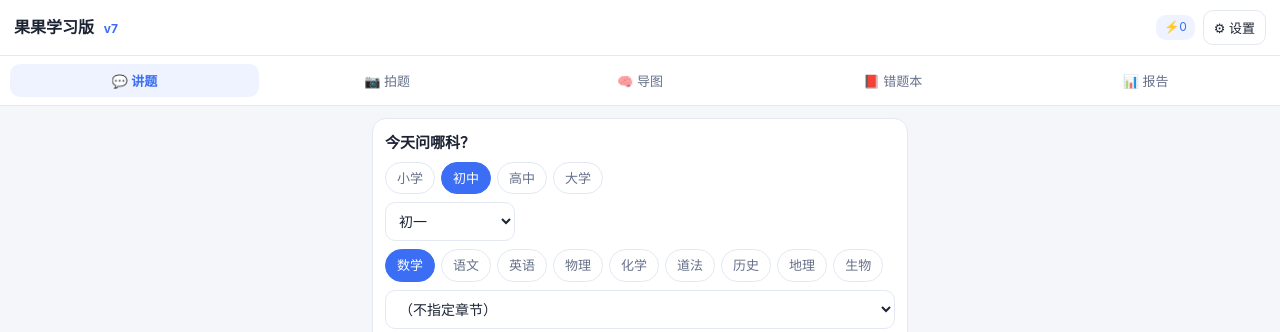
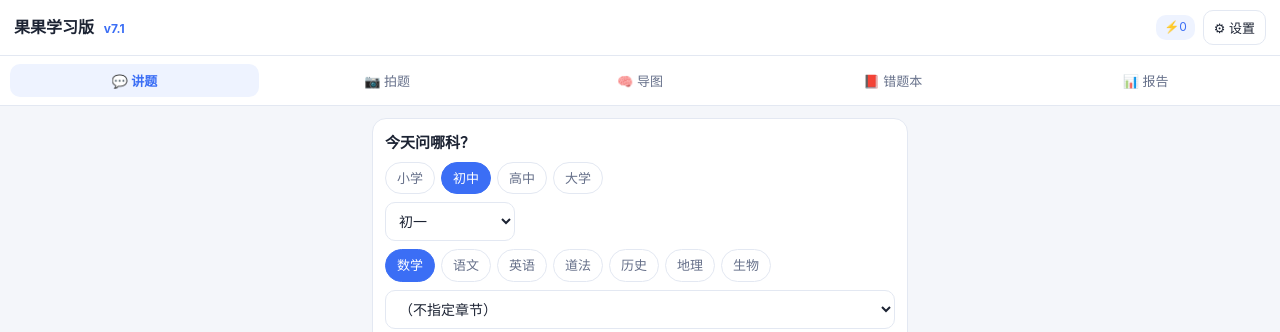
Before and after one commit to jovi0112/gg-study, a plain HTML site: page index.html in a window 1280 px wide. Shown: the top 332 px of the page. Drawn offline with Linux system fonts and the light colour scheme.

Commit message:
v7.1: per-grade chapter catalogs + grade-linked subjects (fix stale grade-1 chapters)

```diff
--- a/index.html
+++ b/index.html
@@ -3,7 +3,7 @@
 <head>
 <meta charset="utf-8">
 <meta name="viewport" content="width=device-width,initial-scale=1,viewport-fit=cover">
-<title>果果学习版 v7</title>
+<title>果果学习版 v7.1</title>
 <style>
 :root{--bg:#f4f6fa;--card:#fff;--ink:#1c2333;--sub:#66708a;--pri:#3b6ef5;--pri2:#eef3ff;--ok:#1a9e5c;--warn:#c2410c;--line:#e3e8f2;--red:#d64545}
 *{box-sizing:border-box;-webkit-tap-highlight-color:transparent}
@@ -63,7 +63,7 @@ details{margin-top:6px}summary{cursor:pointer;color:var(--pri);font-size:13px}
 </style>
 </head>
 <body>
-<header><b>果果学习版 <i>v7</i></b><span style="display:flex;gap:8px;align-items:center"><span id="qChip" onclick="quotaInfo()" title="累计AI流量">⚡…</span><button class="btn sm" onclick="showTab('tab-set')">⚙ 设置</button></span></header>
+<header><b>果果学习版 <i>v7.1</i></b><span style="display:flex;gap:8px;align-items:center"><span id="qChip" onclick="quotaInfo()" title="累计AI流量">⚡…</span><button class="btn sm" onclick="showTab('tab-set')">⚙ 设置</button></span></header>
 <nav id="tabs">
   <button class="on" data-t="tab-ask" onclick="showTab('tab-ask')">💬 讲题</button>
   <button data-t="tab-photo" onclick="showTab('tab-photo')">📷 拍题</button>
@@ -193,20 +193,44 @@ const SUBJ={
  umath:{n:"高等数学"},ueng:{n:"大学英语"},uphy:{n:"大学物理"},ucode:{n:"编程基础"},uother:{n:"其它"}};
 const STAGES={
  "小学":{grades:["一年级","二年级","三年级","四年级","五年级","六年级"],subj:["math","chin","eng"]},
- "初中":{grades:["初一","初二","初三"],subj:["math","chin","eng","phys","chem","pol","his","geo","bio"]},
+ "初中":{grades:["初一","初二","初三"]},
  "高中":{grades:["高一","高二","高三"],subj:["math","chin","eng","phys","chem","bio","pol","his","geo"]},
  "大学":{grades:["大一","大二","大三","大四"],subj:["umath","ueng","uphy","ucode","uother"]}};
+/* 初中科目按年级联动：物理初二起、化学初三起 */
+function subjOf(stg,grade){
+  if(stg==="初中"){
+    if(grade==="初三")return["math","chin","eng","phys","chem","pol","his","geo","bio"];
+    if(grade==="初二")return["math","chin","eng","phys","pol","his","geo","bio"];
+    return["math","chin","eng","pol","his","geo","bio"];}
+  return (STAGES[stg]||STAGES["初中"]).subj||[]
+}
+/* 章节 按 学段.年级.科目 预置（人教/统编目录）；旧式 学段.科目 作高中等兜底 */
 const CHAPS={
  "小学.math":["20以内加减法","表内乘除法","分数的初步认识","小数的初步认识","简易方程","长方形与正方形"],
- "初中.math":["有理数","有理数的运算","整式加减","一元一次方程","几何图形初步"],
- "初中.chin":["春/济南的冬天","散文诗二首","从百草园到三味书屋","朝花夕拾名著导读","文言文《世说新语》二则"],
- "初中.eng":["My classmates","Daily routines","My family","My school day","一般现在时"],
- "初中.pol":["中学时代","认识自我","友谊与成长","师长情谊"],
- "初中.his":["史前时期","夏商周","秦汉","三国两晋南北朝"],
- "初中.geo":["地球与地图","陆地和海洋","天气与气候","居民与聚落"],
- "初中.bio":["生物与环境","生物体的结构层次","绿色植物","人体的呼吸"],
- "初中.phys":["声现象","光现象","物态变化","电流和电路","电压电阻","欧姆定律"],
- "初中.chem":["走进化学世界","我们周围的空气","物质构成的奥秘","自然界的水","化学方程式","碳和碳的氧化物","金属和金属材料","溶液","酸和碱"],
+ "初中.初一.math":["有理数","有理数的运算","整式加减","一元一次方程","几何图形初步","相交线与平行线","实数","平面直角坐标系","二元一次方程组","不等式与不等式组"],
+ "初中.初二.math":["三角形","全等三角形","轴对称","整式的乘法与因式分解","分式","二次根式","勾股定理","平行四边形","一次函数","数据的分析"],
+ "初中.初三.math":["一元二次方程","二次函数","旋转","圆","概率初步","反比例函数","相似","锐角三角函数","投影与视图"],
+ "初中.初一.chin":["春/济南的冬天","散文诗二首","从百草园到三味书屋","朝花夕拾名著导读","文言文《世说新语》二则"],
+ "初中.初二.chin":["消息二则（新闻）","藤野先生","回忆我的母亲","背影","白杨礼赞","苏州园林/中国石拱桥（说明文）","红星照耀中国（名著）"],
+ "初中.初三.chin":["岳阳楼记","醉翁亭记","湖心亭看雪","我的叔叔于勒","范进中举","曹刿论战","出师表","儒林外史（名著）"],
+ "初中.初一.eng":["My classmates","Daily routines","My family","My school day","一般现在时"],
+ "初中.初二.eng":["一般过去时","比较级与最高级","be going to 计划","情态动词与邀请","祈使句与制作过程"],
+ "初中.初三.eng":["现在完成时","被动语态","宾语从句","定语从句","used to 与过去习惯"],
+ "初中.初一.pol":["中学时代","认识自我","友谊与成长","师长情谊"],
+ "初中.初二.pol":["丰富的社会生活","网络生活新空间","社会生活讲道德","做守法的公民","勇担社会责任","维护国家利益"],
+ "初中.初三.pol":["坚持宪法至上","公民权利与义务","文明与家园","民主与法治","我们的共同世界"],
+ "初中.初一.his":["史前时期","夏商周","秦汉","三国两晋南北朝"],
+ "初中.初二.his":["鸦片战争","洋务运动与甲午战争","戊戌变法与辛亥革命","新文化运动与五四运动","抗日战争","人民解放战争"],
+ "初中.初三.his":["中华人民共和国成立与巩固","社会主义建设探索","建设中国特色社会主义","民族团结与祖国统一","文艺复兴与新航路开辟","工业革命"],
+ "初中.初一.geo":["地球与地图","陆地和海洋","天气与气候","居民与聚落"],
+ "初中.初二.geo":["疆域与人口","中国的自然资源","中国的自然环境","中国的经济发展","四大地理区域"],
+ "初中.初三.geo":["中考总复习·中国地理","中考总复习·世界地理"],
+ "初中.初一.bio":["生物与环境","生物体的结构层次","绿色植物","人体的呼吸"],
+ "初中.初二.bio":["动物的主要类群","动物的运动和行为","细菌和真菌","病毒","生物的生殖和发育","生物的遗传和变异","健康地生活"],
+ "初中.初三.bio":["中考总复习·生物与环境","中考总复习·遗传与变异","中考总复习·健康地生活"],
+ "初中.初二.phys":["机械运动","声现象","物态变化","光现象","透镜及其应用","质量与密度","力","运动和力","压强","浮力","功和机械能","简单机械"],
+ "初中.初三.phys":["内能","内能的利用","电流和电路","电压 电阻","欧姆定律","电功率","生活用电","电与磁"],
+ "初中.初三.chem":["走进化学世界","我们周围的空气","物质构成的奥秘","自然界的水","化学方程式","碳和碳的氧化物","燃料及其利用","金属和金属材料","溶液","酸和碱","盐 化肥"],
  "高中.math":["集合与常用逻辑用语","一元二次函数、方程和不等式","指数函数与对数函数","三角函数","数列","立体几何初步","解析几何初步","统计与概率"],
  "高中.phys":["运动的描述","匀变速直线运动","相互作用","运动和力的关系","功和机械能"],
  "高中.chem":["物质及其变化","海水中重要的非金属元素","物质的量与化学计算","原子结构与元素周期律"],
@@ -271,16 +295,17 @@ async function chat(messages,opts){
 /* ---------- 学科选择 ---------- */
 function renderSubj(){
   const stg=STAGES[S.stage]||STAGES["初中"];
-  if(!stg.subj.includes(S.subj))S.subj=stg.subj[0];
+  const subs=subjOf(S.stage,S.grade);
+  if(!subs.includes(S.subj))S.subj=subs[0];
   if(!stg.grades.includes(S.grade))S.grade=stg.grades[0];
   const sbox=D.getElementById("stageChips");sbox.innerHTML="";
-  Object.keys(STAGES).forEach(k=>{const b=D.createElement("span");b.className="chip"+(S.stage===k?" on":"");b.textContent=k;b.onclick=()=>{S.stage=k;if(!STAGES[k].grades.includes(S.grade))S.grade=STAGES[k].grades[0];if(!STAGES[k].subj.includes(S.subj))S.subj=STAGES[k].subj[0];save();renderSubj()};sbox.appendChild(b)});
+  Object.keys(STAGES).forEach(k=>{const b=D.createElement("span");b.className="chip"+(S.stage===k?" on":"");b.textContent=k;b.onclick=()=>{S.stage=k;if(!STAGES[k].grades.includes(S.grade))S.grade=STAGES[k].grades[0];if(!subjOf(k,S.grade).includes(S.subj))S.subj=subjOf(k,STAGES[k].grades[0])[0];save();renderSubj()};sbox.appendChild(b)});
   const gs=D.getElementById("gradeSel");
   gs.innerHTML=stg.grades.map(g=>'<option'+(g===S.grade?" selected":"")+'>'+esc(g)+'</option>').join("");
-  ["subjChips","mapChips"].forEach(id=>{const box=D.getElementById(id);box.innerHTML="";stg.subj.forEach(k=>{const b=D.createElement("span");b.className="chip"+(S.subj===k?" on":"");b.textContent=SUBJ[k].n;b.onclick=()=>{S.subj=k;save();renderSubj()};box.appendChild(b)})});
+  ["subjChips","mapChips"].forEach(id=>{const box=D.getElementById(id);box.innerHTML="";subs.forEach(k=>{const b=D.createElement("span");b.className="chip"+(S.subj===k?" on":"");b.textContent=SUBJ[k].n;b.onclick=()=>{S.subj=k;save();renderSubj()};box.appendChild(b)})});
   const cw=D.getElementById("chapWrap"),sel=D.getElementById("chapSel");
   cw.classList.remove("hide");
-  const chaps=CHAPS[S.stage+"."+S.subj]||[];
+  const chaps=CHAPS[S.stage+"."+S.grade+"."+S.subj]||CHAPS[S.stage+"."+S.subj]||[];
   sel.innerHTML='<option value="">（不指定章节）</option>'+chaps.map(c=>'<option>'+esc(c)+'</option>').join("");
 }
 /* ---------- 讲题核心：思路分支引导（v6，绝不直接给答案） ---------- */
@@ -678,7 +703,7 @@ function testCfg(){
 }
 
 /* ---------- 启动 ---------- */
-D.getElementById("gradeSel").addEventListener("change",e=>{S.grade=e.target.value;save();toast("已切到"+S.grade)});
+D.getElementById("gradeSel").addEventListener("change",e=>{S.grade=e.target.value;if(!subjOf(S.stage,S.grade).includes(S.subj))S.subj=subjOf(S.stage,S.grade)[0];save();renderSubj();toast("已切到"+S.grade+"，科目和章节已同步")});
 renderSubj();fillCfg();drawQuota();
 if(S.hist.length){const box=D.getElementById("askResult");S.hist.slice(0,5).forEach(h=>{
   const card=D.createElement("div");card.className="card";
```
